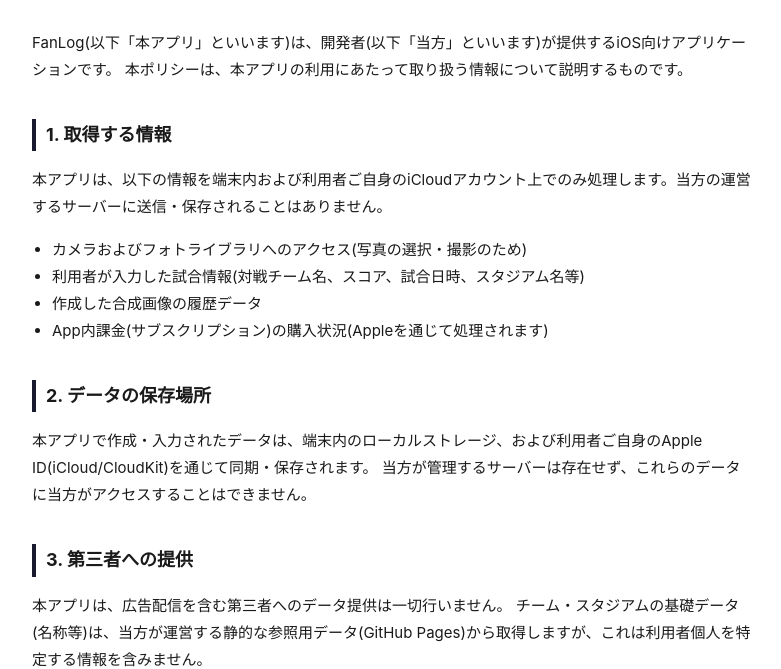
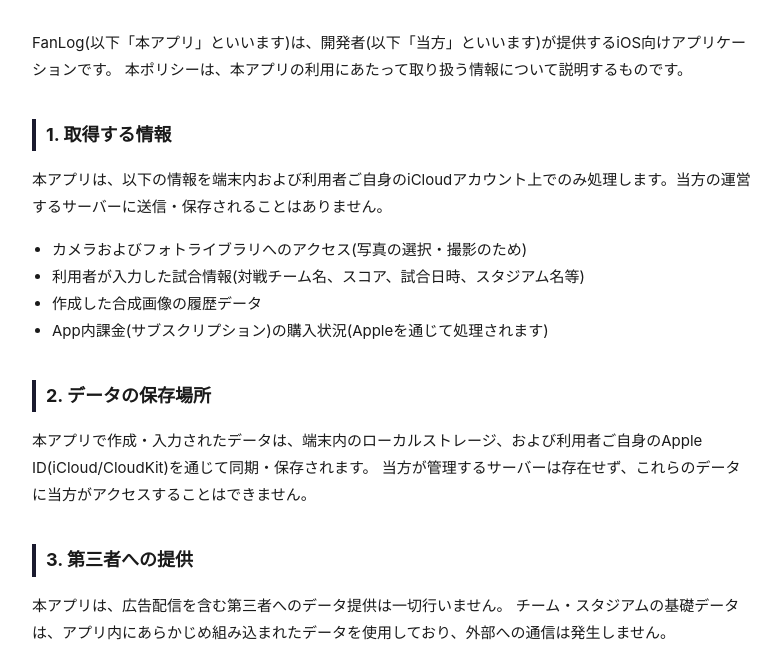
Before and after one commit to taku222-f/fanlog-privacy-policy, a plain HTML site: page index.html in a window 1280 px wide. Shown: the part 131-800 px from the top of the page, without its empty margins (248-1029 px from the left). Drawn offline with Linux system fonts and the light colour scheme.

Commit message:
Update index.html

```diff
--- a/index.html
+++ b/index.html
@@ -51,7 +51,7 @@ FanLog(以下「本アプリ」といいます)は、開発者(以下「当方
 <h2>3. 第三者への提供</h2>
 <p>
 本アプリは、広告配信を含む第三者へのデータ提供は一切行いません。
-チーム・スタジアムの基礎データ(名称等)は、当方が運営する静的な参照用データ(GitHub Pages)から取得しますが、これは利用者個人を特定する情報を含みません。
+チーム・スタジアムの基礎データは、アプリ内にあらかじめ組み込まれたデータを使用しており、外部への通信は発生しません。
 </p>
 
 <h2>4. App内課金について</h2>
```
